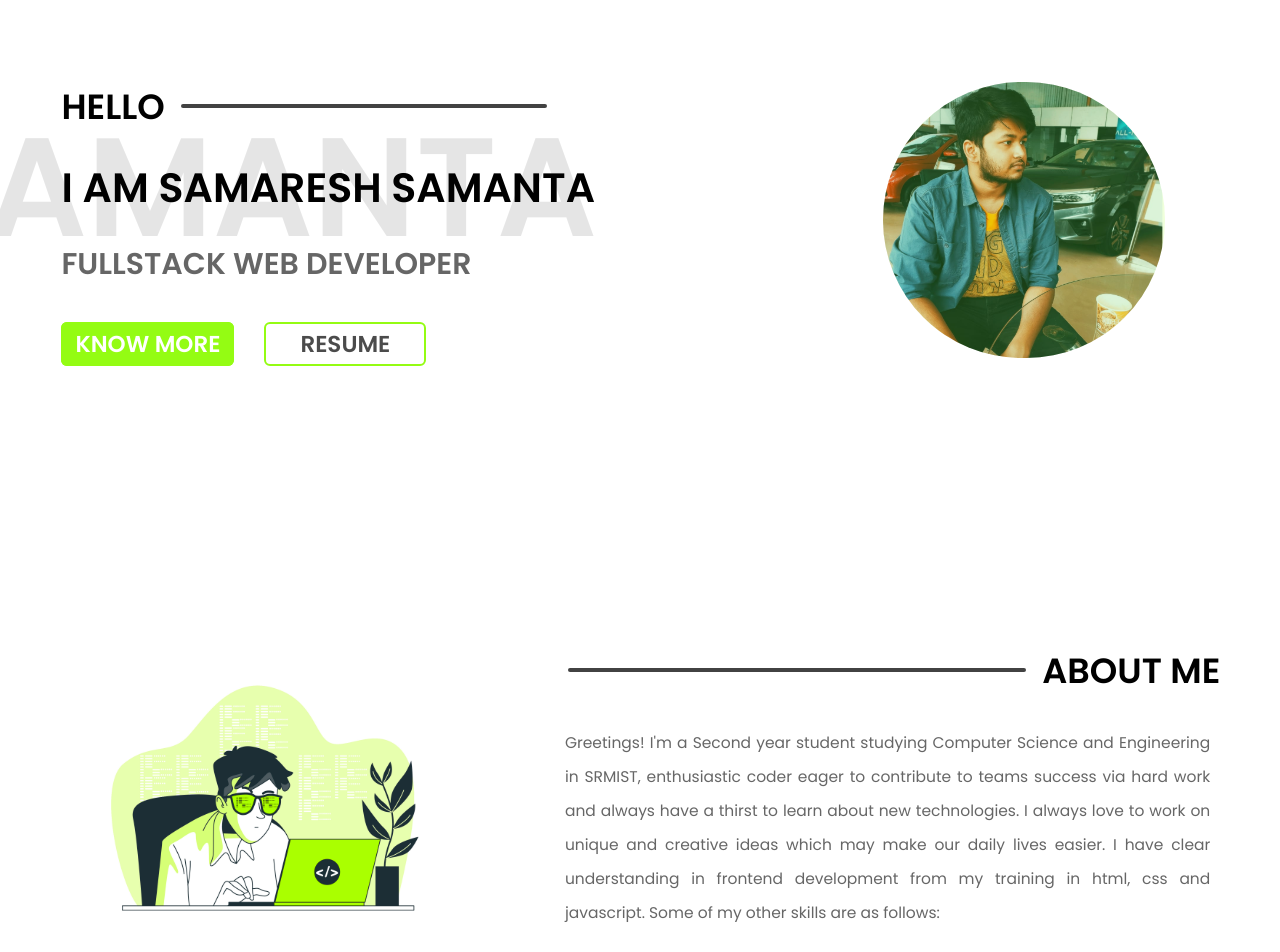
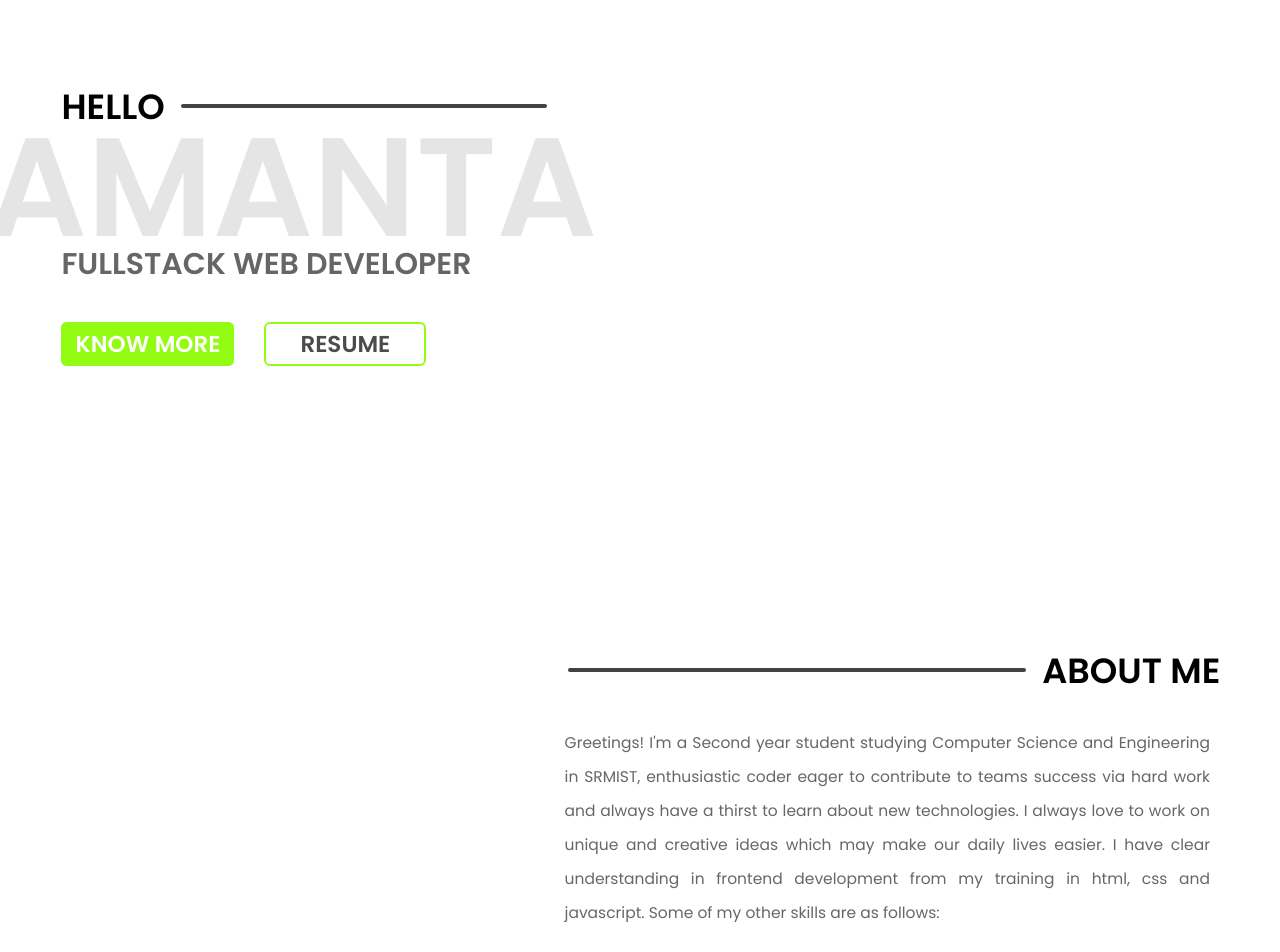
Before and after one commit to nectro/personal-website, a React (Create React App) app: page / in a window 1280 px wide. Shown: the part 180-1132 px from the top of the page. Built offline with nearby package versions, Linux system fonts and the light colour scheme.

Commit message:
add animations

```diff
--- a/package.json
+++ b/package.json
@@ -13,6 +13,7 @@
     "react": "^17.0.2",
     "react-dom": "^17.0.2",
     "react-icons": "^4.3.1",
+    "react-reveal": "^1.2.2",
     "react-scripts": "4.0.3",
     "web-vitals": "^1.1.2"
   },
--- a/src/Components/Aboutus/Aboutus.js
+++ b/src/Components/Aboutus/Aboutus.js
@@ -15,27 +15,42 @@ import skill11 from '../../assets/skills/skill11.svg'
 import skill12 from '../../assets/skills/skill12.svg'
 import ProfilePic from '../../assets/profilePic.svg';
 
+import LightSpeed from 'react-reveal/LightSpeed';
+import Fade from 'react-reveal/Fade';
+import Zoom from 'react-reveal/Zoom';
+import Bounce from 'react-reveal/Bounce';
+
 const Aboutus = ()=>{
     return(
         <div className={styles.majorContainer} id="abt">
             <div className={styles.vecImageContainer}>
+                <LightSpeed left duration={700}>
                     <img src={FunkyImage} />
+                </LightSpeed>
             </div>
             <div className={styles.abtusMain}>
                 <div className={styles.heading}>
+                    <Fade right duration={1000}>
                         <div className={styles.word}><p>ABOUT ME</p></div>
+                    </Fade>
+                    <Fade delay={500}>
                         <div className={styles.line}></div>
+                    </Fade>
                 </div>
                 <div className={styles.imgContainer}>
                     <img src={ProfilePic} />
                 </div>
+                <Zoom>
                     <div className={styles.description}>
                         <p>
                             Greetings! I'm a Second year student studying Computer Science and Engineering in SRMIST, enthusiastic coder eager to contribute to teams success via hard work and always have a thirst to learn about new technologies. I always love to work on unique and creative ideas which may make our daily lives easier. I have clear understanding in frontend development from my training in html, css and javascript. Some of my other skills are as follows:
                         </p>
                     </div>
+                </Zoom>
 
             </div>
+            <Bounce bottom cascade>
+
                 <div className={styles.skillSetContainer}>
                     <div>
                         <img src={skill1} />
@@ -87,6 +102,7 @@ const Aboutus = ()=>{
                     </div>
 
                 </div>
+            </Bounce>
         </div>
     )
 }
--- a/src/Components/Header/Header.js
+++ b/src/Components/Header/Header.js
@@ -4,10 +4,12 @@ import { FontAwesomeIcon } from '@fortawesome/react-fontawesome'
 import { faInfoCircle,faBars } from '@fortawesome/free-solid-svg-icons'
 import { FaWindowClose } from 'react-icons/fa'
 import { AnimatePresence, motion } from 'framer-motion';
+import Slide from 'react-reveal/Slide';
 const Header = ()=>{
 
     const [mobNav, setMobNav] = useState(false);
     return(
+        <Slide top>
             <div className={Styles.majorContainer}>
                 <div className={Styles.iconContainer}>
                     <a onClick={()=>{setMobNav(!mobNav)}}><FontAwesomeIcon icon={faBars} /></a>
@@ -16,7 +18,7 @@ const Header = ()=>{
                     <p>Sam</p>
                 </div>
                 <div className={Styles.iconContainer}>
-                <a href="#"><FontAwesomeIcon icon={faInfoCircle} /></a>
+                    <a href="#co"><FontAwesomeIcon icon={faInfoCircle} /></a>
                 </div>
                 <div className={Styles.navMenu}>
                     <ul>
@@ -56,6 +58,7 @@ const Header = ()=>{
                 }
                 </AnimatePresence>
             </div>
+        </Slide>
     )
 }
 
--- a/src/Components/IntroPage/IntroPage.js
+++ b/src/Components/IntroPage/IntroPage.js
@@ -1,30 +1,47 @@
 import React from 'react';
 import Styles from './IntroPage.module.css';
 import ProfilePic from '../../assets/profilePic.svg';
+import Fade from 'react-reveal/Fade';
+import Bounce from 'react-reveal/Bounce';
+import Zoom from 'react-reveal/Zoom';
 
 const IntroPage = ()=>{
     return(
         <div className={Styles.majorContainer} id="hm">
             <div className={Styles.introContainer}>
                 <div className={Styles.heading}>
+                    <Fade left duration={2000}>
                         <div className={Styles.word}><p>HELLO</p></div>
+                    </Fade>
+                    <Fade delay={1000}>
                         <div className={Styles.line}></div>
+                    </Fade>
                 </div>
                 <div className={Styles.greetings}>
                     <div className={Styles.fancyWords}>
+                        <Fade left duration={2000}>
                             <p className={Styles.backLine}>SAMANTA</p>
+                        </Fade>
+                        <Fade left duration={2000}>
                             <p className={Styles.frontLine}>I AM SAMARESH SAMANTA</p>
+                        </Fade>
                         <p className={Styles.frontLine1}>I AM<br/>SAMARESH SAMANTA</p>
                     </div>
+                    <Fade top delay={1400}>
                         <p className={Styles.work}>FULLSTACK WEB DEVELOPER</p>
+                    </Fade>
                 </div>
+                <Bounce left delay={1000}>
                     <div className={Styles.buttonContainer}>
-                    <a href="#" id={Styles.km}>KNOW MORE</a>
+                        <a href="#abt" id={Styles.km}>KNOW MORE</a>
                         <a href="#" id={Styles.res}>RESUME</a>
                     </div>
+                </Bounce>
             </div>
             <div className={Styles.imgContainer}>
+                <Zoom>
                     <img src={ProfilePic} />
+                </Zoom>
             </div>
         </div>
     )
--- a/src/Components/Projects/Projects.module.css
+++ b/src/Components/Projects/Projects.module.css
@@ -163,7 +163,9 @@
     }
     .description h2{
         font-size: 32px;
+        font-weight: 700;
         margin-bottom: 30px;
+        color:rgba(0,0,0,0.8);
     }
     .description p{
         font-size: 18px;
```
Also changed, not shown: 1 other file (tests, documents, lock files or other folders). Lines whose indentation alone changed are shown as unchanged.
